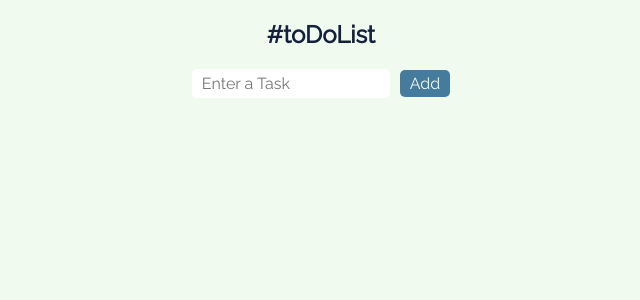
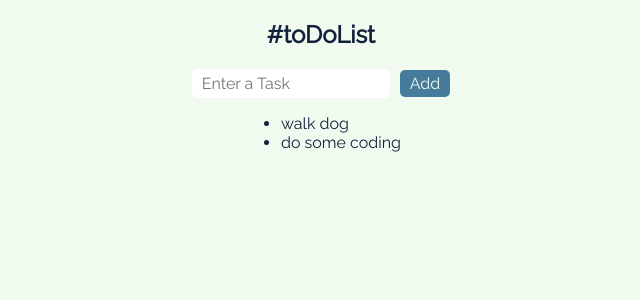
Before and after one commit to grford15/todo-list, a React (Create React App) app: page / in a window 1280 px wide. Shown: the top 300 px of the page, without its empty margins (319-959 px from the left). Built offline with nearby package versions, Linux system fonts and the light colour scheme.

Commit message:
complete basic functionaltiy to add task to list

```diff
--- a/src/App.js
+++ b/src/App.js
@@ -6,17 +6,28 @@ class App extends React.Component {
 	constructor(props) {
 		super(props)
 		this.state={
-			tasks: []
+			tasks: [
+				"walk dog",
+				"do some coding"
+			]
 		}
 		this.submitTask = this.submitTask.bind(this);
 	}
 
-	submitTask(){
-		store.set('task0', 'take the dog a walk');
-		store.set('task1', 'do some coding')
-	}
+	submitTask(e){
+		const task = document.getElementById("task-input").value;
+		this.setState(state => {
+			const tasks = state.tasks.concat(task);
+
+			return {
+				tasks
+			};
+		});
+
+	};
 
 	render() {
+		const {tasks} = this.state;
 		return (
 			<div className="app-container">
 				<div className="title-section">
@@ -26,7 +37,16 @@ class App extends React.Component {
 					<input type="text" placeholder="Enter a Task" id="task-input" />
 					<button id="task-btn" onClick={this.submitTask}>Add</button>
 				</div>
-				<div className="task-list"></div>
+				<div className="task-list">
+					<ul>
+					{tasks.length > 0 ?
+						tasks.map((task, key) => (
+							<li key={key}>{task}</li>
+						))
+						: null
+					}
+					</ul>
+				</div>
 			</div>
 		);
 	}
```
Also changed, not shown: 1 other file (tests, documents, lock files or other folders).
